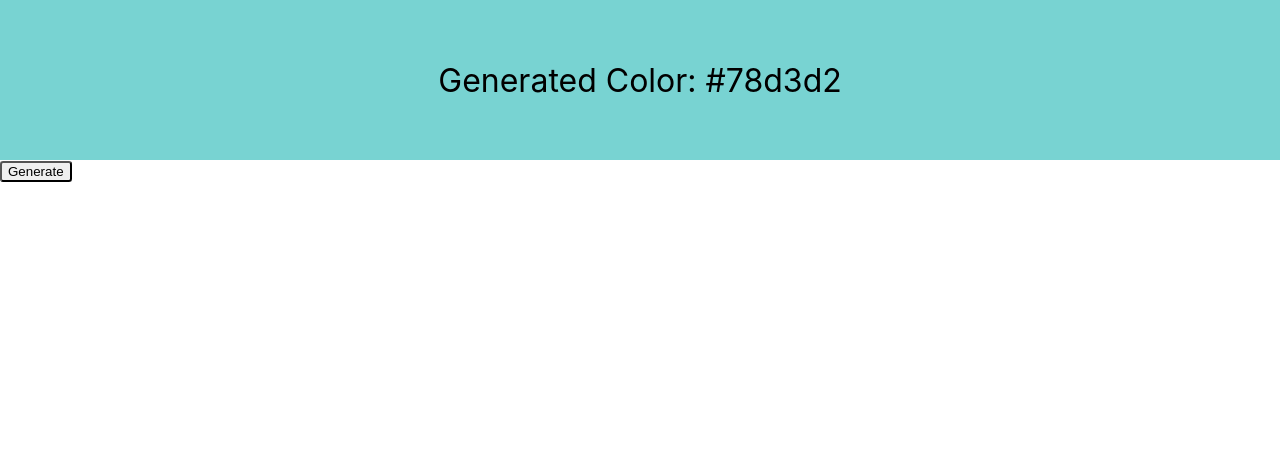
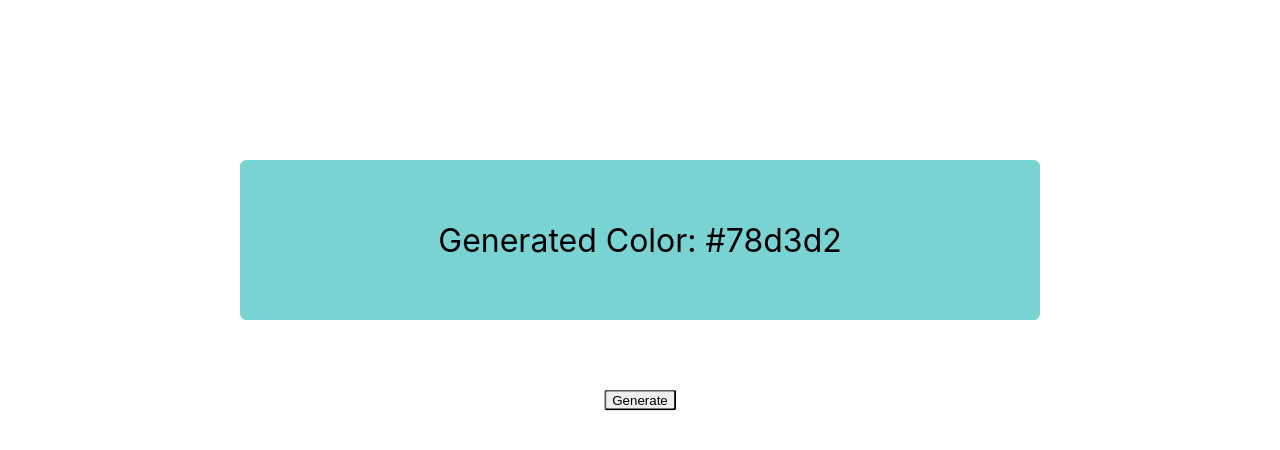
Before and after one commit to OKostadinoska/react-random-color-generator, a React (Create React App) app: page / in a window 1280 px wide. Shown: the top 450 px of the page. Built offline with nearby package versions, Linux system fonts and the light colour scheme.

Commit message:
Modified css

```diff
--- a/src/App.css
+++ b/src/App.css
@@ -1,10 +1,24 @@
 .App {
   height: 10vh;
+  width: 50vh;
   display: grid;
   place-items: center;
+  position: absolute;
+  border-radius: 0.2rem;
+  font-size: 1rem;
+  top: 30%;
+  left: 50%;
+  -ms-transform: translate(-50%, -50%);
+  transform: translate(-50%, -50%);
   transition: background-color 2s;
 }
 
 .generateButton {
   border-radius: 0.2rem;
+  margin: 0;
+  position: absolute;
+  top: 50%;
+  left: 50%;
+  -ms-transform: translate(-50%, -50%);
+  transform: translate(-50%, -50%);
 }
```
